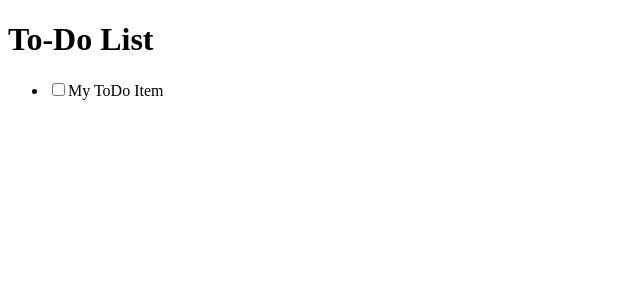
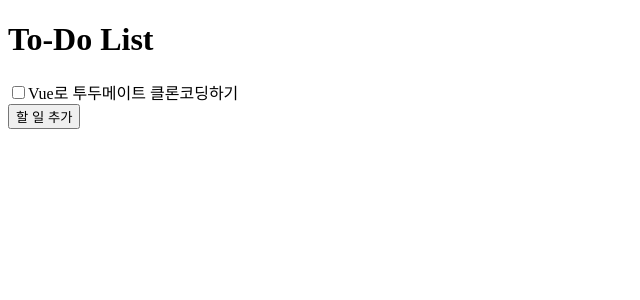
Before and after one commit to Hayeon-Lee/todomate-vue, a Vue app: page / in a window 1280 px wide. Shown: the top 300 px of the page, without its empty margins (0-640 px from the left). Built offline with nearby package versions, Linux system fonts and the light colour scheme.

Commit message:
feat: 할 일 추가 버튼 생성

```diff
--- a/src/App.vue
+++ b/src/App.vue
@@ -5,11 +5,11 @@ import ToDoItem from "./components/ToDoItem.vue";
 <template>
   <div id="app">
     <h1>To-Do List</h1>
-    <ul>
-      <li>
-        <to-do-item></to-do-item>
-      </li>
-    </ul>
+    <form @submit.prevent="Submit">
+      <to-do-item></to-do-item>
+      <button>할 일 추가</button>
+    </form>
+
   </div>
 </template>
 
--- a/src/components/ToDoItem.vue
+++ b/src/components/ToDoItem.vue
@@ -1,7 +1,7 @@
 <template>
     <div>
         <input type="checkbox" id="todo-item" />
-        <label for="todo-item">My ToDo Item</label>
+        <label for="todo-item">Vue로 투두메이트 클론코딩하기</label>
     </div>
 </template>
 
```
